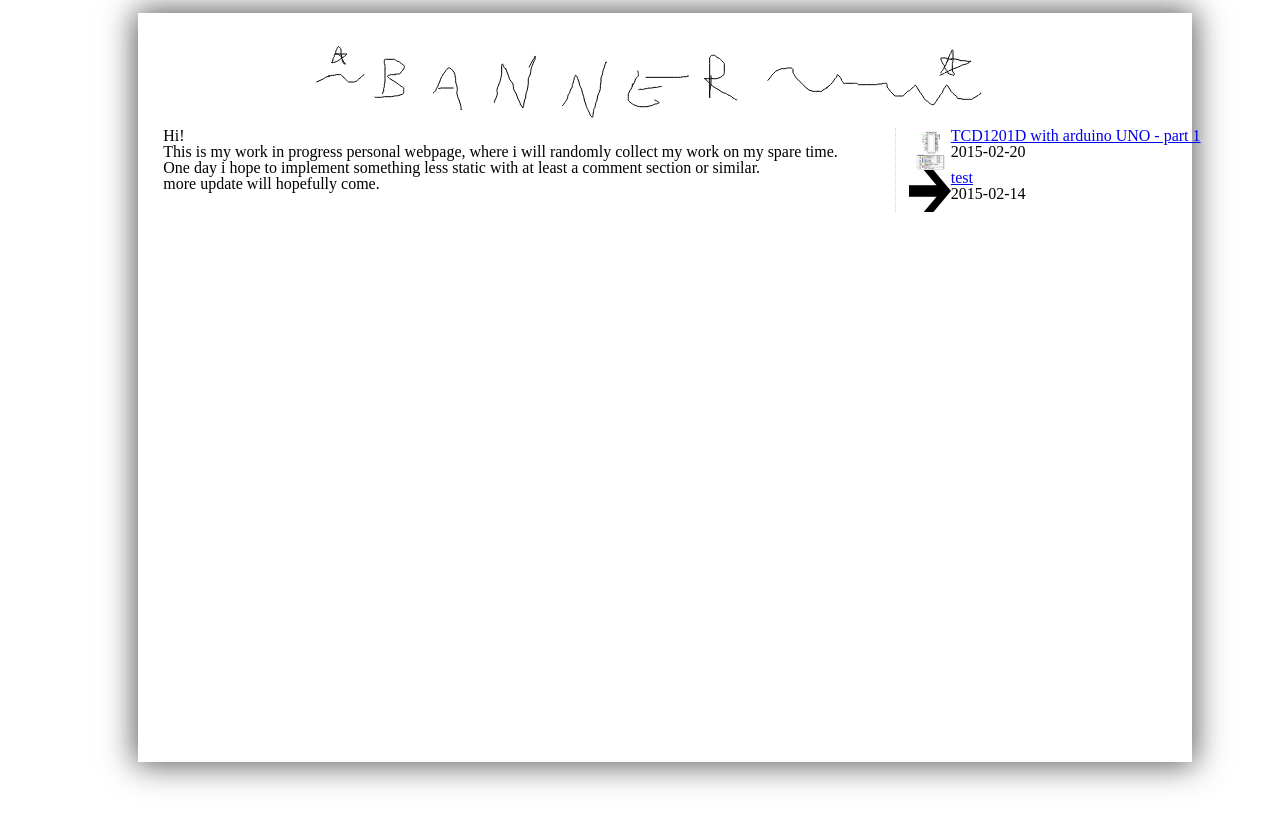
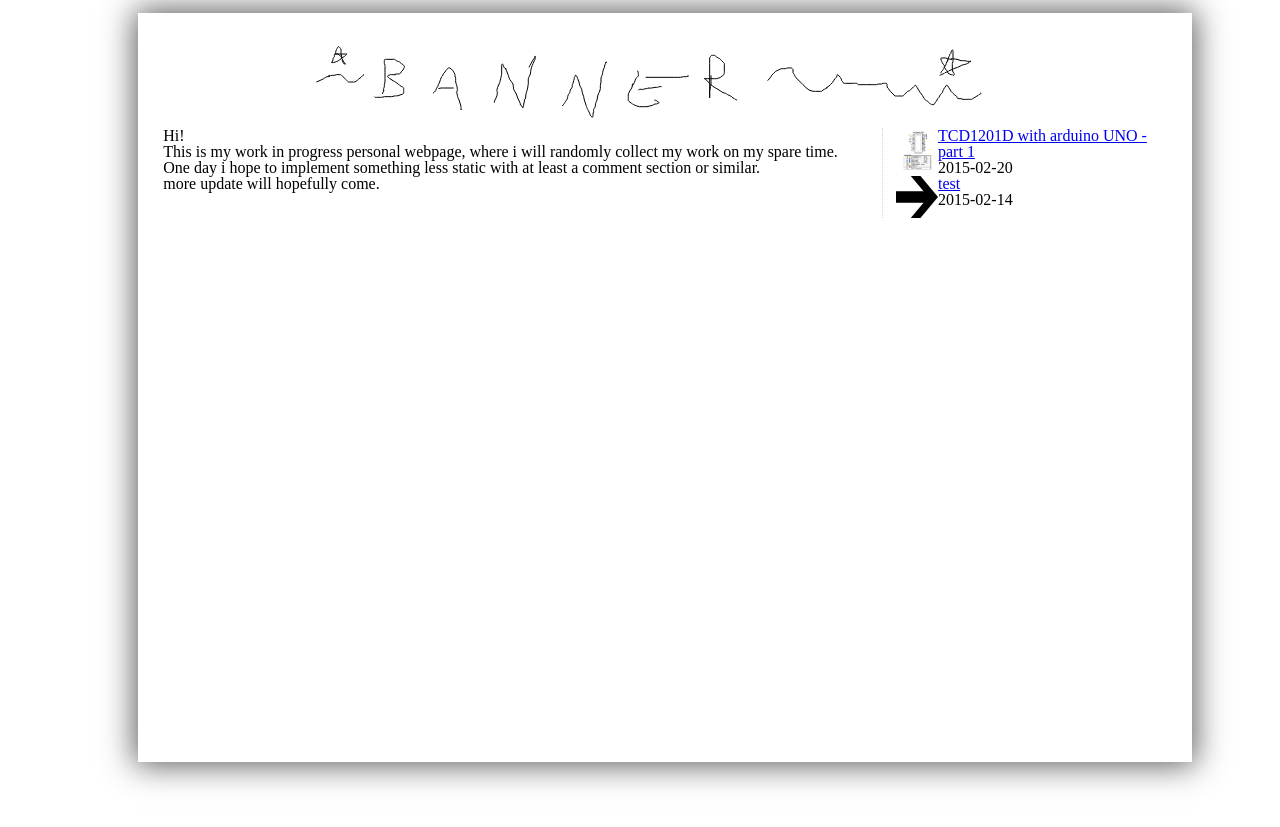
Before and after one commit to MauroMombelli/mauromombelli.github.io, a Jekyll site: the page built from index.md, in a window 1280 px wide. Shown: the top 827 px of the page. Built offline with Jekyll 4.4.1, drawn with Linux system fonts in a browser that asks for light colours.

Commit message:
fixing visual

```diff
--- a/css/main.css
+++ b/css/main.css
@@ -18,10 +18,10 @@ body{
 }
 
 #fixedSideMenu{
-    width: 29%;
+    width: 20%;
     padding-left: 1%;
     position: fixed;
-    right: 0;
+    right: 10%;
 
     border-left-style: dotted;
     border-left-width: 1px;
```
